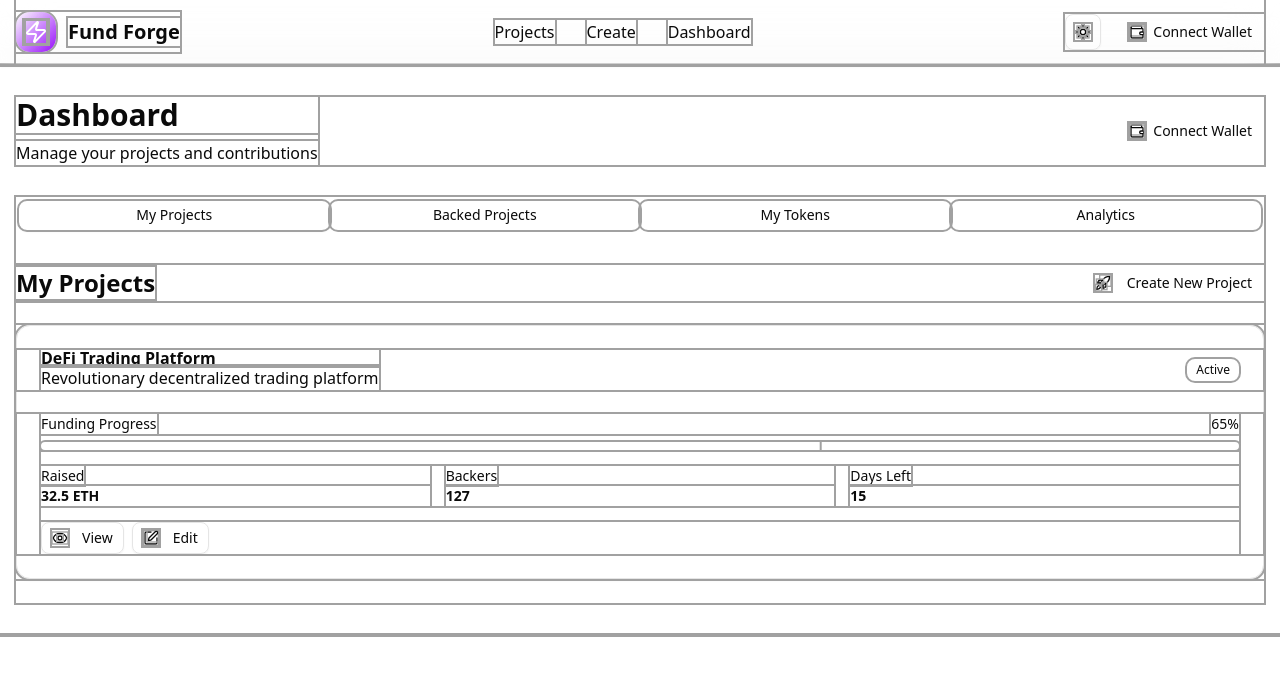
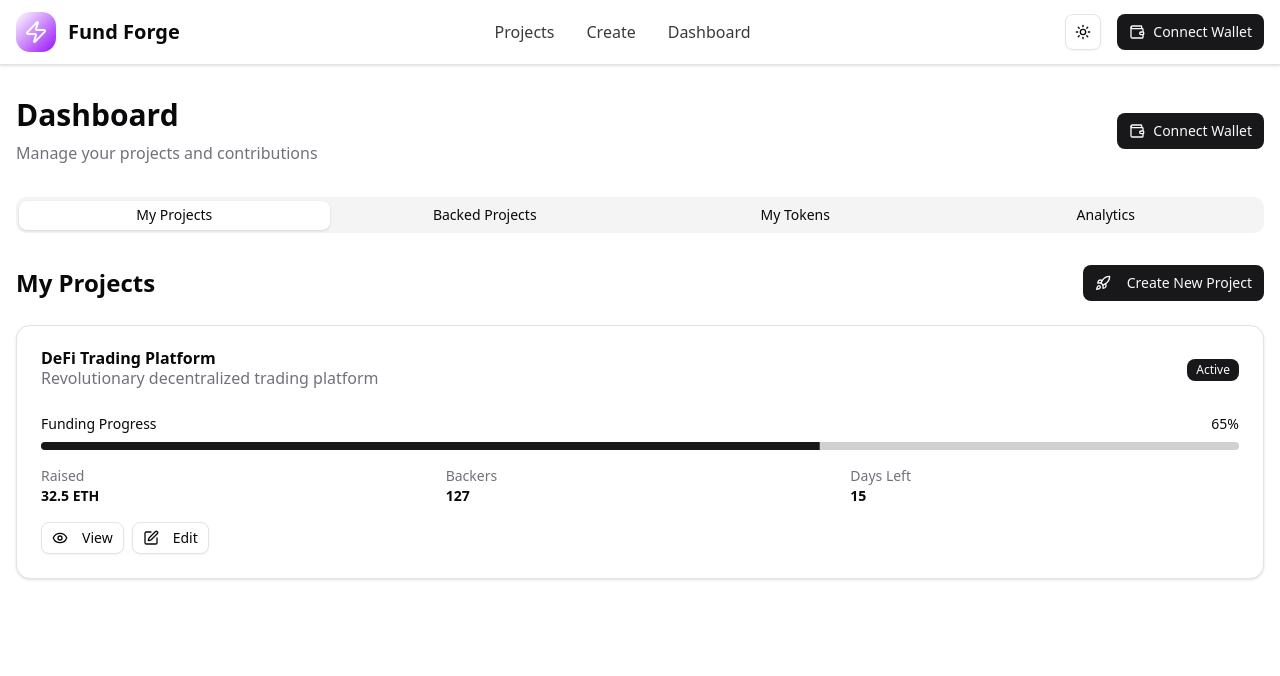
Before and after one commit to vedantlahane/fundforge, a React (Vite) app: page /dashboard in a window 1280 px wide. Shown: the top 676 px of the page. Built offline with nearby package versions, Linux system fonts and the light colour scheme.

Commit message:
refactor: update CSS variables and improve theme structure

```diff
--- a/src/index.css
+++ b/src/index.css
@@ -1,8 +1,9 @@
 @import "tailwindcss";
 @import "tw-animate-css";
 
+@custom-variant dark (&:is(.dark *));
 
-:root {
+@theme inline {
   --radius-sm: calc(var(--radius) - 4px);
   --radius-md: calc(var(--radius) - 2px);
   --radius-lg: var(--radius);
@@ -43,82 +44,77 @@
 :root {
   --radius: 0.625rem;
   --background: oklch(1 0 0);
-  --foreground: oklch(0.145 0 0);
+  --foreground: oklch(0.141 0.005 285.823);
   --card: oklch(1 0 0);
-  --card-foreground: oklch(0.145 0 0);
+  --card-foreground: oklch(0.141 0.005 285.823);
   --popover: oklch(1 0 0);
-  --popover-foreground: oklch(0.145 0 0);
-  --primary: oklch(0.205 0 0);
+  --popover-foreground: oklch(0.141 0.005 285.823);
+  --primary: oklch(0.21 0.006 285.885);
   --primary-foreground: oklch(0.985 0 0);
-  --secondary: oklch(0.97 0 0);
-  --secondary-foreground: oklch(0.205 0 0);
-  --muted: oklch(0.97 0 0);
-  --muted-foreground: oklch(0.556 0 0);
-  --accent: oklch(0.97 0 0);
-  --accent-foreground: oklch(0.205 0 0);
+  --secondary: oklch(0.967 0.001 286.375);
+  --secondary-foreground: oklch(0.21 0.006 285.885);
+  --muted: oklch(0.967 0.001 286.375);
+  --muted-foreground: oklch(0.552 0.016 285.938);
+  --accent: oklch(0.967 0.001 286.375);
+  --accent-foreground: oklch(0.21 0.006 285.885);
   --destructive: oklch(0.577 0.245 27.325);
-  --border: oklch(0.922 0 0);
-  --input: oklch(0.922 0 0);
-  --ring: oklch(0.708 0 0);
+  --border: oklch(0.92 0.004 286.32);
+  --input: oklch(0.92 0.004 286.32);
+  --ring: oklch(0.705 0.015 286.067);
   --chart-1: oklch(0.646 0.222 41.116);
   --chart-2: oklch(0.6 0.118 184.704);
   --chart-3: oklch(0.398 0.07 227.392);
   --chart-4: oklch(0.828 0.189 84.429);
   --chart-5: oklch(0.769 0.188 70.08);
   --sidebar: oklch(0.985 0 0);
-  --sidebar-foreground: oklch(0.145 0 0);
-  --sidebar-primary: oklch(0.205 0 0);
+  --sidebar-foreground: oklch(0.141 0.005 285.823);
+  --sidebar-primary: oklch(0.21 0.006 285.885);
   --sidebar-primary-foreground: oklch(0.985 0 0);
-  --sidebar-accent: oklch(0.97 0 0);
-  --sidebar-accent-foreground: oklch(0.205 0 0);
-  --sidebar-border: oklch(0.922 0 0);
-  --sidebar-ring: oklch(0.708 0 0);
+  --sidebar-accent: oklch(0.967 0.001 286.375);
+  --sidebar-accent-foreground: oklch(0.21 0.006 285.885);
+  --sidebar-border: oklch(0.92 0.004 286.32);
+  --sidebar-ring: oklch(0.705 0.015 286.067);
 }
 
 .dark {
-  --background: oklch(0.145 0 0);
+  --background: oklch(0.141 0.005 285.823);
   --foreground: oklch(0.985 0 0);
-  --card: oklch(0.205 0 0);
+  --card: oklch(0.21 0.006 285.885);
   --card-foreground: oklch(0.985 0 0);
-  --popover: oklch(0.205 0 0);
+  --popover: oklch(0.21 0.006 285.885);
   --popover-foreground: oklch(0.985 0 0);
-  --primary: oklch(0.922 0 0);
-  --primary-foreground: oklch(0.205 0 0);
-  --secondary: oklch(0.269 0 0);
+  --primary: oklch(0.92 0.004 286.32);
+  --primary-foreground: oklch(0.21 0.006 285.885);
+  --secondary: oklch(0.274 0.006 286.033);
   --secondary-foreground: oklch(0.985 0 0);
-  --muted: oklch(0.269 0 0);
-  --muted-foreground: oklch(0.708 0 0);
-  --accent: oklch(0.269 0 0);
+  --muted: oklch(0.274 0.006 286.033);
+  --muted-foreground: oklch(0.705 0.015 286.067);
+  --accent: oklch(0.274 0.006 286.033);
   --accent-foreground: oklch(0.985 0 0);
   --destructive: oklch(0.704 0.191 22.216);
   --border: oklch(1 0 0 / 10%);
   --input: oklch(1 0 0 / 15%);
-  --ring: oklch(0.556 0 0);
+  --ring: oklch(0.552 0.016 285.938);
   --chart-1: oklch(0.488 0.243 264.376);
   --chart-2: oklch(0.696 0.17 162.48);
   --chart-3: oklch(0.769 0.188 70.08);
   --chart-4: oklch(0.627 0.265 303.9);
   --chart-5: oklch(0.645 0.246 16.439);
-  --sidebar: oklch(0.205 0 0);
+  --sidebar: oklch(0.21 0.006 285.885);
   --sidebar-foreground: oklch(0.985 0 0);
   --sidebar-primary: oklch(0.488 0.243 264.376);
   --sidebar-primary-foreground: oklch(0.985 0 0);
-  --sidebar-accent: oklch(0.269 0 0);
+  --sidebar-accent: oklch(0.274 0.006 286.033);
   --sidebar-accent-foreground: oklch(0.985 0 0);
   --sidebar-border: oklch(1 0 0 / 10%);
-  --sidebar-ring: oklch(0.556 0 0);
+  --sidebar-ring: oklch(0.552 0.016 285.938);
 }
 
 @layer base {
   * {
-    border-color: var(--color-border);
-    outline-color: var(--color-ring);
-    outline-width: 2px;
-    outline-style: solid;
-    outline-offset: 0.5px;
+    @apply border-border outline-ring/50;
   }
   body {
-    background-color: var(--color-background);
-    color: var(--color-foreground);
+    @apply bg-background text-foreground;
   }
 }
```
